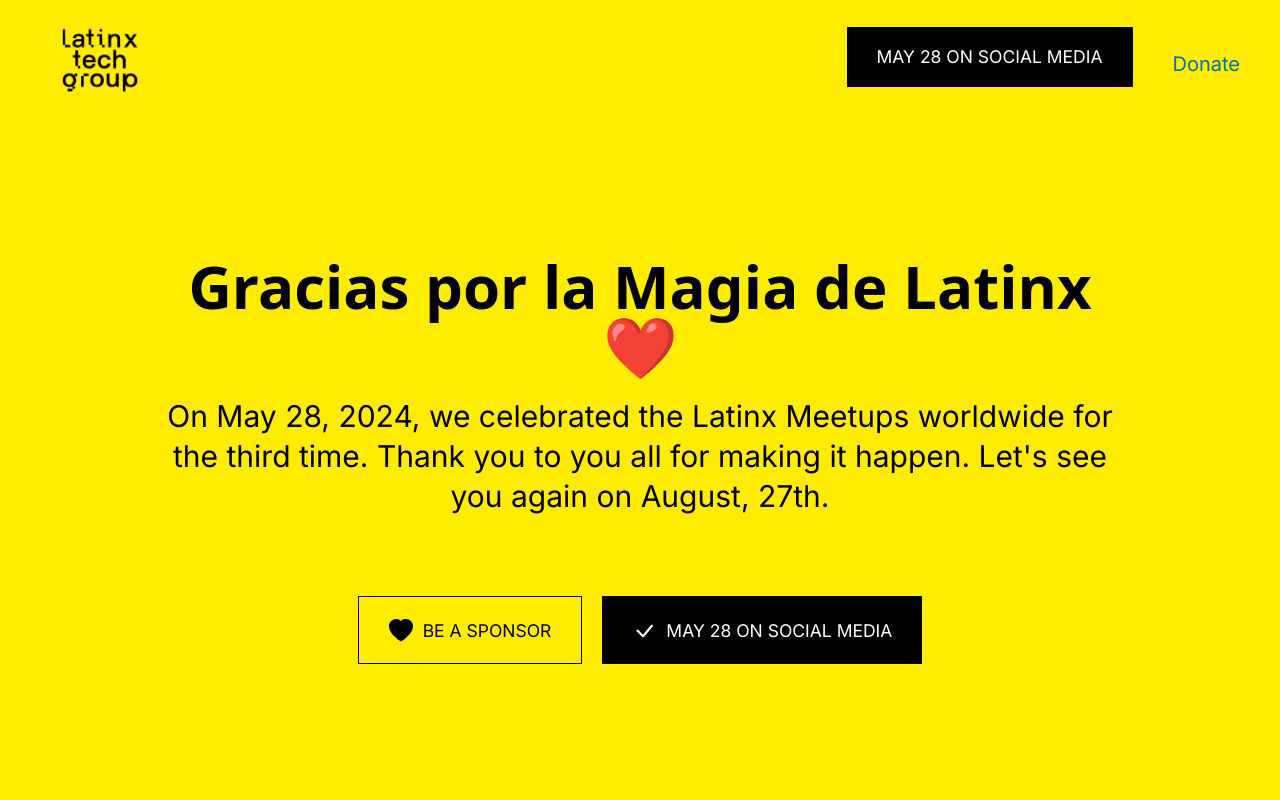
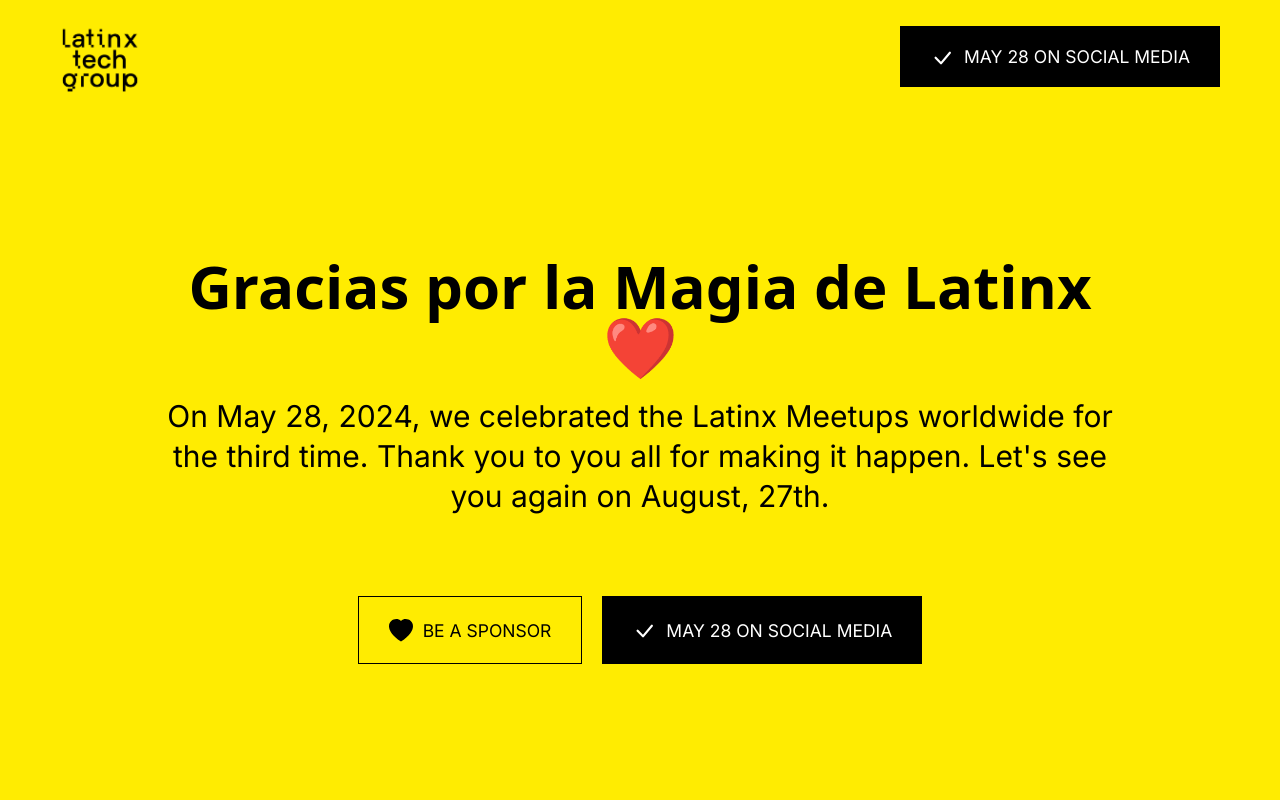
Before and after one commit to latinx-familia/latinx-meetups, a Next.js app: page / in a window 1280 px wide. Shown: the top 800 px of the page. Built offline with nearby package versions, Linux system fonts and the light colour scheme.

Commit message:
header updated - removed donate button

```diff
--- a/src/components/Header.js
+++ b/src/components/Header.js
@@ -31,15 +31,21 @@
     return (
         <header className='sticky top-0 z-50'>
             <Container wide={false} className="bg-yellow-300 h-24">
-                <nav className="flex justify-between items-center h-full">
+                <nav className="flex grow justify-between items-center h-full">
                     <ul className="hidden md:flex items-center">
                         <li className="mr-auto">
                             <NextLink href="/" title="Homepage Latinx Tech Group">
                                 <Image src="/img/logo.png" alt="Latinx Tech Group Logo" width={96} height={96} className='w-24' />
                             </NextLink>
                         </li>
+
                     </ul>
                     <ul className="flex grow justify-between md:justify-end items-center">
+                        <li className="md:order-1">
+                            <NextLink href="/" title="Homepage Latinx Tech Group">
+                                <Image src="/img/logo.png" alt="Latinx Tech Group Logo" width={96} height={96} className='w-24 md:hidden' />
+                            </NextLink>
+                        </li>
                         {!showHeaderWhatsAppLink && (
                             <li className="mt-1.5 pl-0">
                                 <Link label="Join the WhatsApp Community" icon="whatsapp" href="https://chat.whatsapp.com/INP8jx2vnjVLCFRBzOrOMo" title="Join the Latinx Tech Group WhatsApp Community" isOutline={true} isButton={true} newWindow={true} labelClassName="hidden md:inline-block" />
@@ -47,17 +53,9 @@
                         )}
                         {showHeaderWhatsAppLink && (
                             <li className="mt-1.5">
-                                <Link label="MAY 28 ON SOCIAL MEDIA" icon="check" href="https://www.linkedin.com/search/results/content/?keywords=latinx&mentionsOrganization=%5B%2288964791%22%5D&origin=FACETED_SEARCH&sid=9N2&sortBy=%22date_posted%22" title="Latinx Meetup May 28, 2024 " isButton={true} newWindow={true} labelClassName="hidden md:inline-block" iconClassName="md:hidden" />
+                                <Link label="MAY 28 ON SOCIAL MEDIA" icon="check" href="https://www.linkedin.com/search/results/content/?keywords=latinx&mentionsOrganization=%5B%2288964791%22%5D&origin=FACETED_SEARCH&sid=9N2&sortBy=%22date_posted%22" title="Latinx Meetup May 28, 2024" isButton={true} newWindow={true} labelClassName="hidden md:inline-block" />
                             </li>
                         )}
-                        <li className="md:order-1">
-                            <NextLink href="/" title="Homepage Latinx Tech Group">
-                                <Image src="/img/logo.png" alt="Latinx Tech Group Logo" width={96} height={96} className='w-24 md:hidden' />
-                            </NextLink>
-                        </li>
-                        <li className="md:order-2 mt-1.5">
-                            <Link label="Donate" href="https://www.paypal.com/pools/c/948ycdnaf6" icon="heart" newWindow={true} title="Donate to Latinx Tech Group" labelClassName="hidden md:inline-block" style="contrast" iconClassName="md:hidden" />
-                        </li>
                     </ul>
                 </nav>
             </Container>
```
